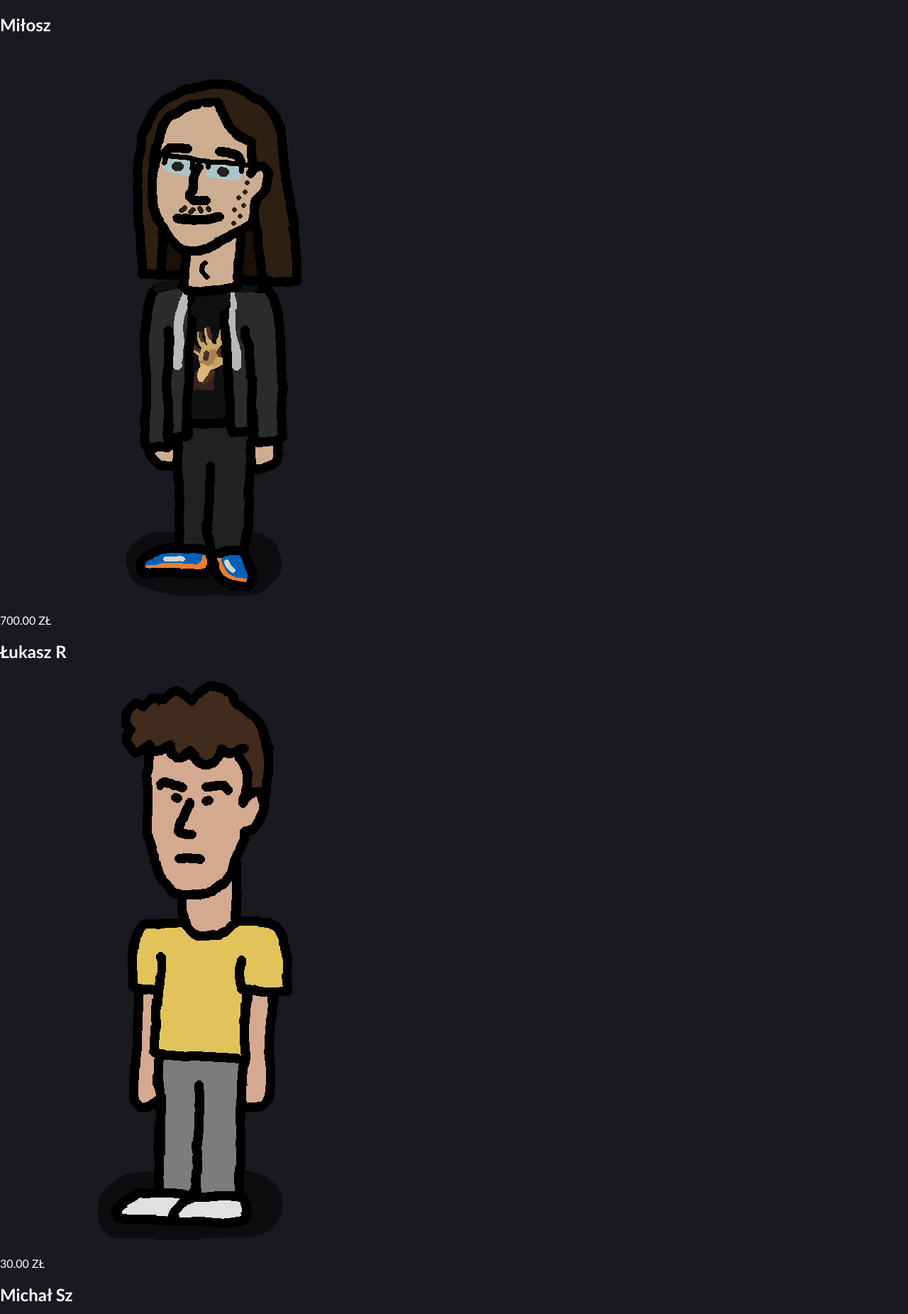
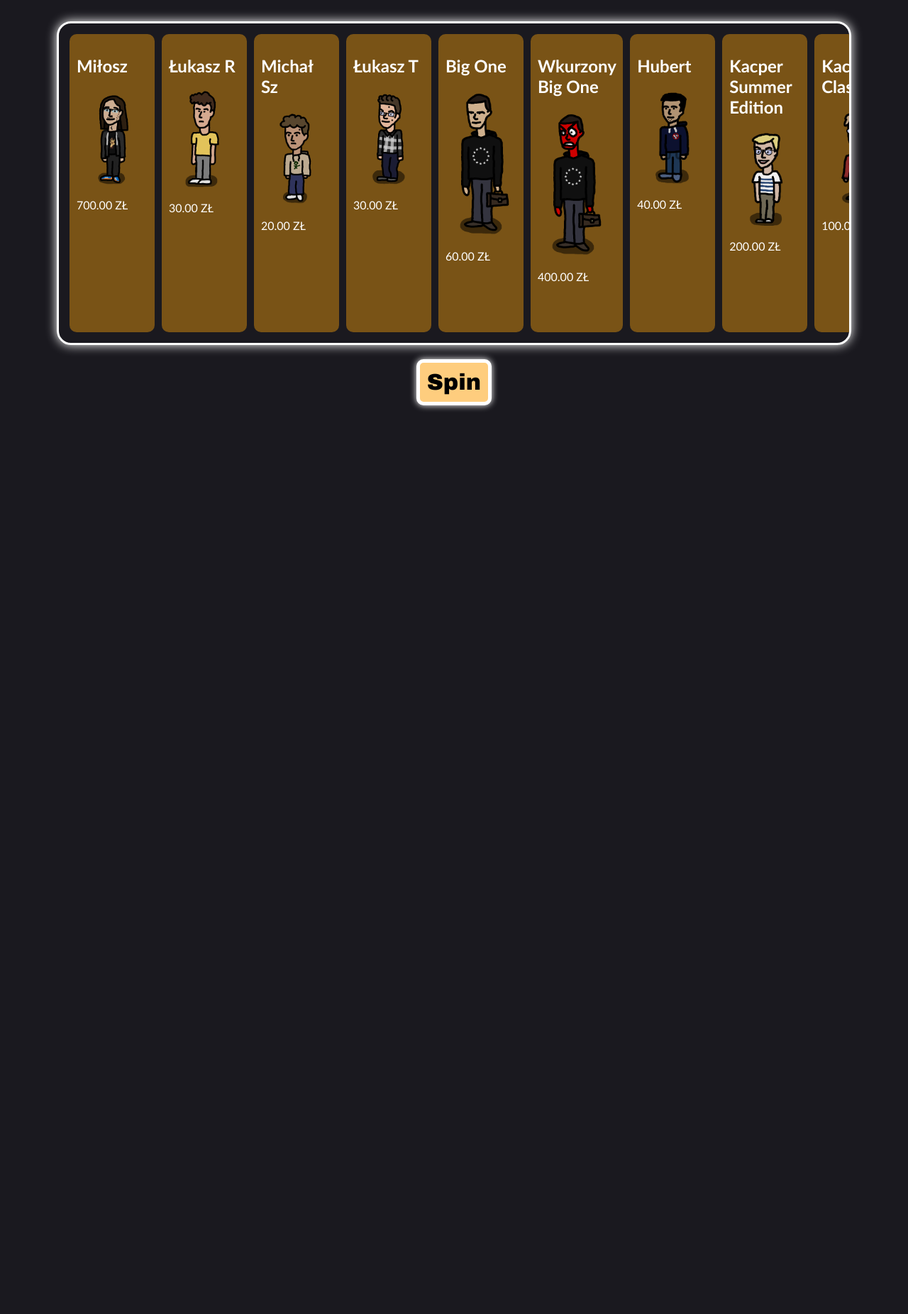
Before and after one commit to broccoli-head/SCIdrop, a Django app: page /chest/1 in a window 1280 px wide. Shown: the part 69-1920 px from the top of the page at 71% size. After the commit the page ends 647 px from the top, so only its background shows below. Run offline with Django 5.2, Linux system fonts and the light colour scheme; data comes from the database, SQL or seed files in the repository; some libraries are stand-ins or nearby versions.

Commit message:
made roulette prototype

```diff
--- a/app/models.py
+++ b/app/models.py
@@ -1,5 +1,4 @@
 from django.db import models
-from decimal import Decimal
 
 rarityList = [
     ('common', 'Common'),
--- /dev/null
+++ b/app/static/styles/roulette.css
@@ -0,0 +1,34 @@
+#skinList {
+    margin-left: 80px;
+    margin-right: 80px;
+    margin-top: 30px;
+    display: flex;
+    overflow: hidden;
+    border: solid 3px white;
+    box-shadow: 0 0 15px white;
+    border-radius: 20px;
+    padding: 10px;
+}
+
+.skinBox {
+    height: 400px;
+    background-color: #795316;
+    margin: 5px;
+    padding: 10px;
+    border-radius: 10px;
+}
+
+.skinBox img {
+    width: 100px;
+}
+
+#spin {
+    display: block;
+    margin: 0;
+    margin-left: auto;
+    margin-right: auto;
+    margin-top: 20px;
+    font-size: 2em;
+    border: 5px solid white;
+    box-shadow: 0 0 10px white;
+}
--- a/app/templates/app/chest.html
+++ b/app/templates/app/chest.html
@@ -1,15 +1,17 @@
 {% extends "app/base.html" %}
 {% load static %}
 
-{% block webTitle %}SCIdrop - home page{% endblock %}
+{% block webTitle %}SCIdrop - {{ chest.name }}{% endblock %}
 
 {% block additional %}
-<link rel="stylesheet" href="chest.css">
+    <link rel="stylesheet" href="{% static 'styles/roulette.css' %}">
+    <script src="https://unpkg.com/vue@3.4.21/dist/vue.global.prod.js"></script>
 {% endblock %}
 
 {% block content %}
+<div id="skinList">
     {% for skin in skins %}
-        <div class="chestBox">
+    <div class="skinBox">
         <h2>{{ skin.name }}</h2>
         {% if skin.cover %}
             <img src="{{ skin.cover.url }}">
@@ -17,5 +19,8 @@
             <img src="{% static 'icons/chest.svg' %}">
         {% endif %}
         <p class="price">{{ skin.price }} ZŁ</p>
+    </div>
     {% endfor %}
+</div>
+<button id="spin">Spin</button>
 {% endblock %}
--- a/app/templates/app/home.html
+++ b/app/templates/app/home.html
@@ -2,10 +2,10 @@
 {% load static %}
 
 {%block additional %}
-    <link rel="stylesheet" href="{% static 'styles/chest.css' %}">
+    <link rel="stylesheet" href="{% static 'styles/chests.css' %}">
 {% endblock %}
 
-{% block webTitle %}SCIdrop - home page{% endblock %}
+{% block webTitle %}SCIdrop - Home page{% endblock %}
 
 
 {% block content %}
--- a/app/templates/app/login.html
+++ b/app/templates/app/login.html
@@ -5,7 +5,7 @@
     <link rel="stylesheet" href="{% static 'styles/form.css' %}">
 {% endblock %}
 
-{% block webTitle %}Log into SCIdrop{% endblock %}
+{% block webTitle %}Log in to SCIdrop{% endblock %}
 
 
 {% block content %}
--- a/app/templates/app/register.html
+++ b/app/templates/app/register.html
@@ -5,7 +5,7 @@
     <link rel="stylesheet" href="{% static 'styles/form.css' %}">
 {% endblock %}
 
-{% block webTitle %}Sign up on SCIdrop{% endblock %}
+{% block webTitle %}Sign up for SCIdrop{% endblock %}
 
 
 {% block content %}
--- a/app/views.py
+++ b/app/views.py
@@ -64,7 +64,7 @@ def chestOpening(request, chestID):
     skins = Skin.objects.filter(chestID = chestID)
 
     context = {
-        'chestInfo': chest,
+        'chest': chest,
         'skins': skins
     }
     return render(request, 'app/chest.html', context)
```
Also changed, not shown: app/static/styles/chests.css (renamed from app/static/styles/chest.css).
